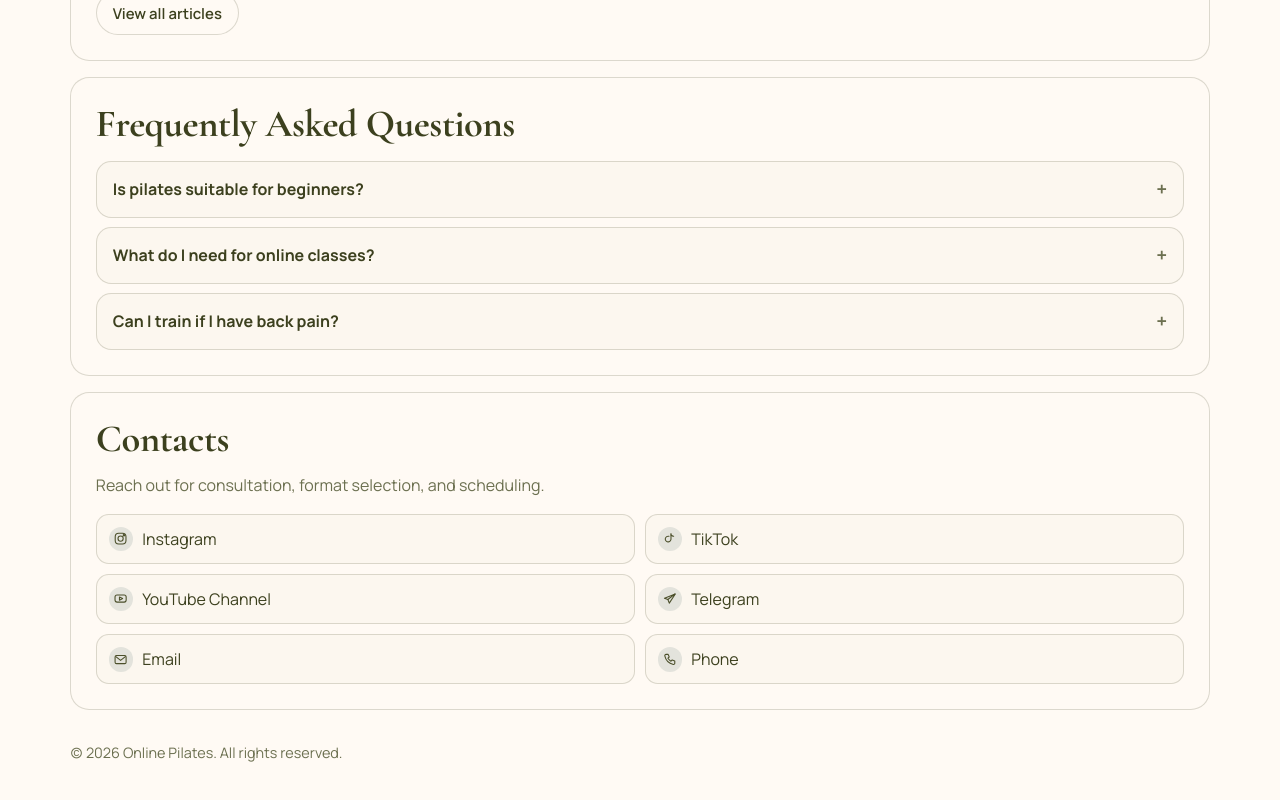
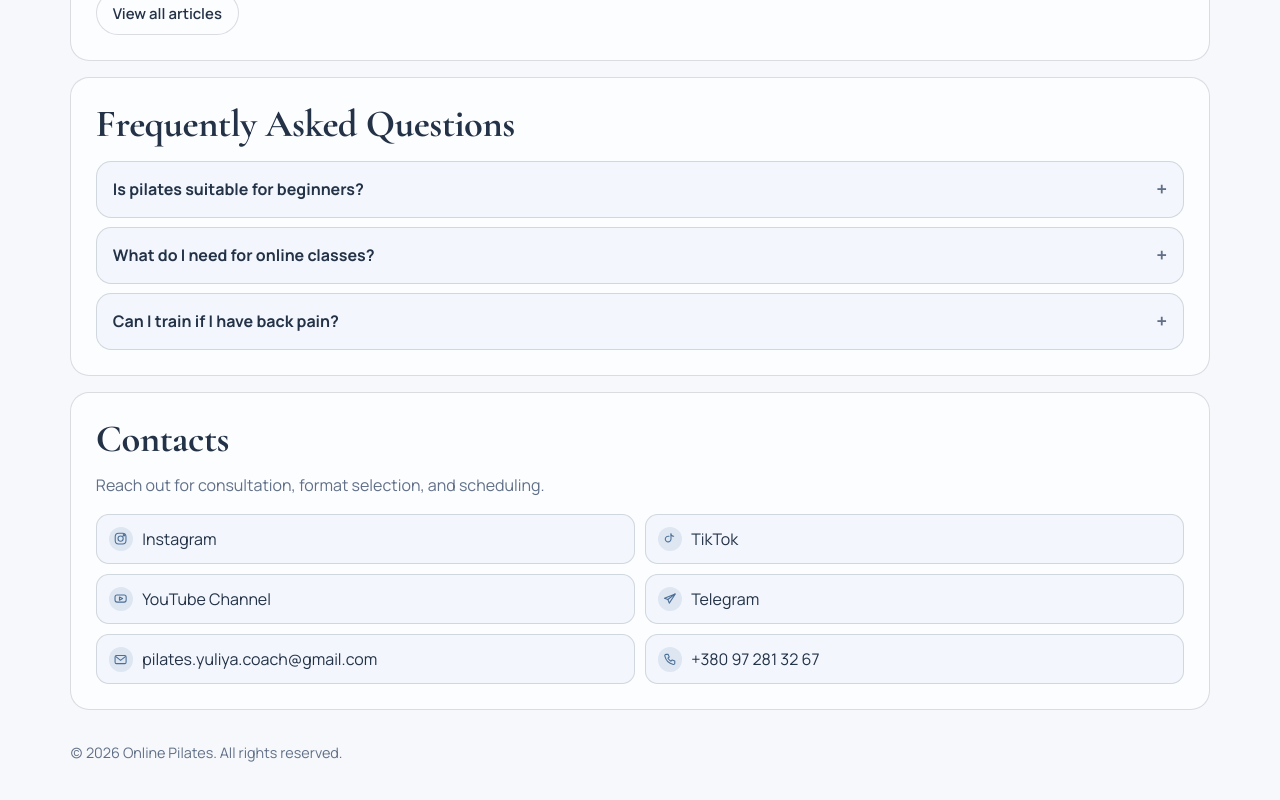
Before and after one commit to alexshen73/pilates-studio, a Next.js app: page /en in a window 1280 px wide. Shown: the part 3271-4071 px from the top of the page. Built offline with nearby package versions, Linux system fonts and the light colour scheme.

Commit message:
feat: update contact links and refresh site color palette

```diff
--- a/app/[locale]/page.tsx
+++ b/app/[locale]/page.tsx
@@ -11,12 +11,14 @@ type LocalePageProps = {
 };
 
 const contactsData = {
-  instagram: "https://instagram.com/yourprofile",
-  tiktok: "https://tiktok.com/@yourprofile",
-  youtube: "https://youtube.com/@yourchannel",
-  telegram: "https://t.me/yourchannel",
-  email: "mailto:hello@pilates.example",
-  phone: "tel:+380000000000",
+  instagram: "https://www.instagram.com/pilates_yuliya",
+  tiktok: "https://www.tiktok.com/@pilates_yuliya",
+  youtube: "https://www.youtube.com/@PilatesYuliya",
+  telegram: "https://t.me/pilatesyuliya",
+  email: "https://mail.google.com/mail/?view=cm&fs=1&to=pilates.yuliya.coach@gmail.com",
+  emailLabel: "pilates.yuliya.coach@gmail.com",
+  phone: "tel:+380972813267",
+  phoneLabel: "+380 97 281 32 67",
 };
 
 export default async function LocalePage({ params }: LocalePageProps) {
@@ -254,17 +256,17 @@ export default async function LocalePage({ params }: LocalePageProps) {
               </span>
               {data.contacts.telegram}
             </a>
-            <a href={contactsData.email} className="contactLink">
+            <a href={contactsData.email} className="contactLink" target="_blank" rel="noreferrer">
               <span className="iconChip">
                 <ContactIcon name="email" />
               </span>
-              {data.contacts.email}
+              {contactsData.emailLabel}
             </a>
             <a href={contactsData.phone} className="contactLink">
               <span className="iconChip">
                 <ContactIcon name="phone" />
               </span>
-              {data.contacts.phone}
+              {contactsData.phoneLabel}
             </a>
           </div>
         </section>
--- a/app/globals.css
+++ b/app/globals.css
@@ -1,15 +1,15 @@
 :root {
-  --bg: rgb(255, 250, 244);
-  --bg-soft: #f9f5ef;
-  --surface: #fffaf4;
-  --surface-strong: rgb(216, 215, 200);
-  --text: rgb(60, 64, 30);
-  --muted: #6c7050;
-  --primary: #4b4f2a;
-  --primary-strong: #3a3d20;
-  --accent: rgb(216, 215, 200);
-  --border: rgba(60, 64, 30, 0.18);
-  --ring: rgba(75, 79, 42, 0.24);
+  --bg: #f6f8fb;
+  --bg-soft: #f2f6fb;
+  --surface: #fcfdff;
+  --surface-strong: #e8eef8;
+  --text: #233247;
+  --muted: #617088;
+  --primary: #4b6f99;
+  --primary-strong: #3a5a80;
+  --accent: #dfe8f6;
+  --border: rgba(35, 50, 71, 0.16);
+  --ring: rgba(75, 111, 153, 0.24);
 }
 
 * {
@@ -67,8 +67,8 @@ a {
   top: 0;
   z-index: 15;
   backdrop-filter: blur(8px);
-  background: rgba(255, 250, 244, 0.92);
-  border-bottom: 1px solid rgba(60, 64, 30, 0.1);
+  background: rgba(246, 248, 251, 0.92);
+  border-bottom: 1px solid rgba(35, 50, 71, 0.1);
 }
 
 .brandMark {
@@ -141,11 +141,11 @@ a {
 .badge {
   width: fit-content;
   margin: 0;
-  border: 1px solid rgba(75, 79, 42, 0.4);
+  border: 1px solid rgba(75, 111, 153, 0.4);
   border-radius: 999px;
   padding: 0.35rem 0.8rem;
   color: var(--primary-strong);
-  background: rgba(75, 79, 42, 0.08);
+  background: rgba(75, 111, 153, 0.1);
   font-size: 0.82rem;
   letter-spacing: 0.03em;
 }
@@ -174,16 +174,16 @@ h1 {
 
 .heroVisual {
   min-height: 300px;
-  border: 1px dashed rgba(75, 79, 42, 0.35);
+  border: 1px dashed rgba(75, 111, 153, 0.34);
   border-radius: 1.2rem;
   background:
-    linear-gradient(145deg, rgba(255, 250, 244, 0.95), rgba(231, 230, 216, 0.95)),
+    linear-gradient(145deg, rgba(252, 253, 255, 0.96), rgba(232, 238, 248, 0.96)),
     repeating-linear-gradient(
       60deg,
-      rgba(216, 215, 200, 0.14),
-      rgba(216, 215, 200, 0.14) 12px,
-      rgba(75, 79, 42, 0.08) 12px,
-      rgba(75, 79, 42, 0.08) 24px
+      rgba(223, 232, 246, 0.3),
+      rgba(223, 232, 246, 0.3) 12px,
+      rgba(75, 111, 153, 0.08) 12px,
+      rgba(75, 111, 153, 0.08) 24px
     );
   display: grid;
   place-items: center;
@@ -297,7 +297,7 @@ h1 {
 .faceCard {
   border: 1px solid var(--border);
   border-radius: 1rem;
-  background: #f0efe3;
+  background: #eef2f8;
   padding: 0.85rem;
   display: grid;
   gap: 0.85rem;
@@ -307,8 +307,8 @@ h1 {
 .facePhoto {
   min-height: 120px;
   border-radius: 0.85rem;
-  border: 1px dashed rgba(75, 79, 42, 0.35);
-  background: linear-gradient(150deg, #fffaf4, #e7e6d6);
+  border: 1px dashed rgba(75, 111, 153, 0.34);
+  background: linear-gradient(150deg, #fcfdff, #e7edf8);
   display: grid;
   place-items: center;
   color: var(--muted);
@@ -338,7 +338,7 @@ h1 {
   border: 1px solid var(--border);
   border-radius: 1rem;
   padding: 0.95rem;
-  background: #fbf6ef;
+  background: #f2f6fc;
 }
 
 .percentCard strong {
@@ -379,10 +379,10 @@ h1 {
 }
 
 .visualBlock {
-  border: 1px dashed rgba(75, 79, 42, 0.34);
+  border: 1px dashed rgba(75, 111, 153, 0.34);
   border-radius: 1rem;
   min-height: 160px;
-  background: linear-gradient(160deg, #fffaf4, #e6e5d8);
+  background: linear-gradient(160deg, #fcfdff, #e8eef8);
   color: #6a7d77;
   display: grid;
   place-items: center;
@@ -392,10 +392,10 @@ h1 {
 }
 
 .profileCard {
-  border: 1px dashed rgba(75, 79, 42, 0.34);
+  border: 1px dashed rgba(75, 111, 153, 0.34);
   border-radius: 1rem;
   padding: 1rem;
-  background: linear-gradient(145deg, #fffaf4, #ecebdc);
+  background: linear-gradient(145deg, #fcfdff, #e9eef8);
 }
 
 .visualTrainer {
@@ -408,8 +408,8 @@ h1 {
   margin: 0;
   padding: 0.3rem 0.65rem;
   border-radius: 999px;
-  background: rgba(75, 79, 42, 0.12);
-  color: #585d31;
+  background: rgba(75, 111, 153, 0.14);
+  color: #42648d;
   font-size: 0.8rem;
 }
 
@@ -437,7 +437,7 @@ h1 {
   border: 1px solid var(--border);
   border-radius: 0.95rem;
   padding: 1rem;
-  background: #fcf7ef;
+  background: #f3f7fd;
 }
 
 .infoCard h3,
@@ -473,7 +473,7 @@ h1 {
 .faqItem {
   border: 1px solid var(--border);
   border-radius: 0.95rem;
-  background: #fcf7ef;
+  background: #f3f7fd;
   overflow: hidden;
 }
 
@@ -520,7 +520,7 @@ h1 {
   border: 1px solid var(--border);
   border-radius: 0.8rem;
   padding: 0.74rem;
-  background: #fcf7ef;
+  background: #f3f7fd;
 }
 
 .contactLink {
@@ -536,7 +536,7 @@ h1 {
   border-radius: 999px;
   display: inline-grid;
   place-items: center;
-  background: rgba(30, 77, 70, 0.11);
+  background: rgba(75, 111, 153, 0.12);
   color: var(--primary);
   flex-shrink: 0;
 }
```
